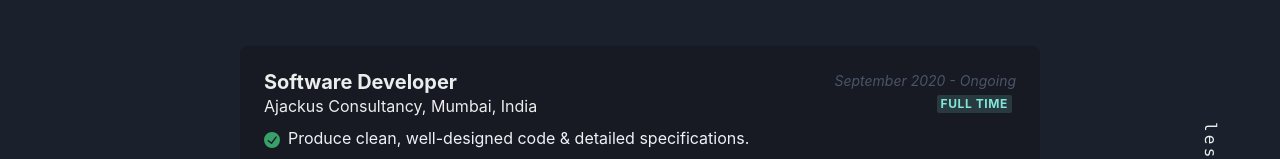
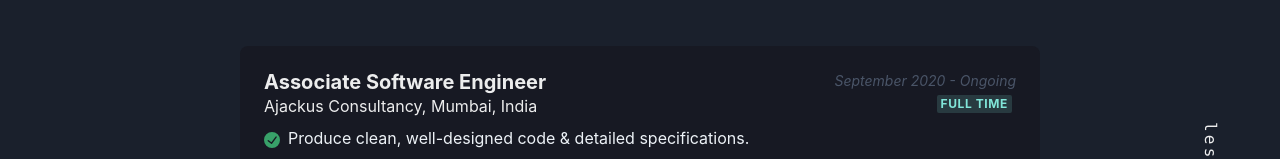
Before and after one commit to lestercardoz11/lestercardoz.in, a Next.js app: page /work in a window 1280 px wide. Shown: the part 250-409 px from the top of the page. Built offline with nearby package versions, Linux system fonts and the light colour scheme; no server answers.

Commit message:
Fixed job title

```diff
--- a/src/components/work/experience.js
+++ b/src/components/work/experience.js
@@ -65,7 +65,7 @@ const Experience = () => {
         <Feature
           name='Ajackus Consultancy'
           years='September 2020 - Ongoing'
-          position='Software Developer'
+          position='Associate Software Engineer'
           type='Full time'
           place='Mumbai, India'>
           <List spacing={3}>
```
